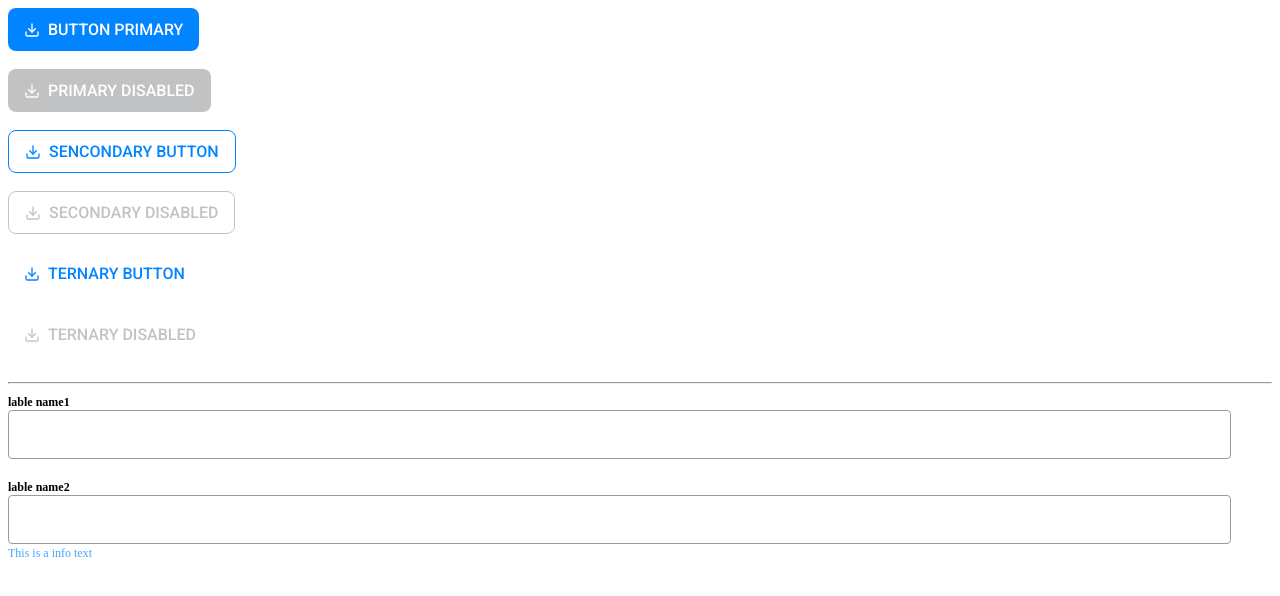
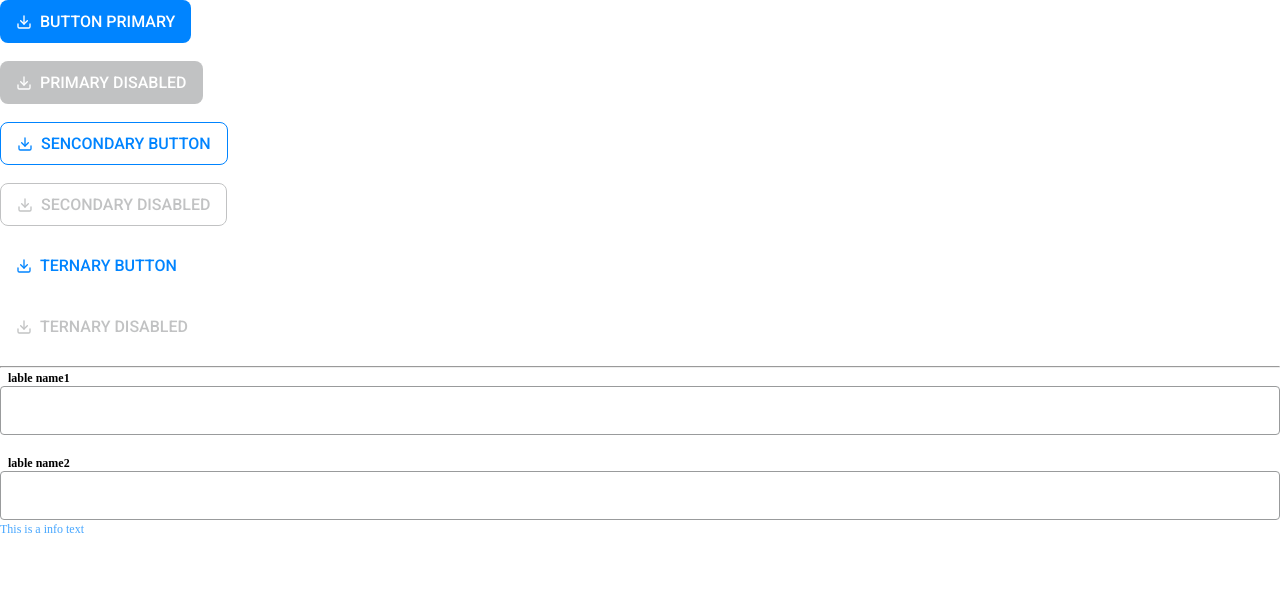
Before and after one commit to Swayangprajna/react-demo, a React (Create React App) app: page / in a window 1280 px wide. Shown: the top 596 px of the page. Built offline with nearby package versions, Linux system fonts and the light colour scheme.

Commit message:
updated files

```diff
--- a/src/App.tsx
+++ b/src/App.tsx
@@ -4,7 +4,7 @@ import Input from "./components/Input";
 function App() {
   const handleClick = () => {};
   return (
-    <>
+    <div className="container">
       <Button type="primary" onClick={handleClick}>
         Button Primary
       </Button>
@@ -42,8 +42,8 @@ function App() {
       <br />
       <br />
 
-      <Input infoText="This is a info text" lable="lable name2" />
-    </>
+      <Input infoMsg="This is a info text" lable="lable name2" />
+    </div>
   );
 }
 
--- a/src/components/Input/Input.tsx
+++ b/src/components/Input/Input.tsx
@@ -7,7 +7,7 @@ const Input = ({
   disabled = false,
   placeholder = "",
   lable,
-  infoText,
+  infoMsg,
 }: Inputprops) => {
   // const className = `input-box input-${variant}`;
   const className = "input-box";
@@ -25,7 +25,7 @@ const Input = ({
         disabled={disabled}
         placeholder={placeholder}
       />
-      {infoText && <p className="info-text">{infoText}</p>}
+      {infoMsg && <p className="info-msg">{infoMsg}</p>}
     </>
   );
 };
--- a/src/components/Input/input.css
+++ b/src/components/Input/input.css
@@ -1,5 +1,11 @@
+* {
+  margin: 0;
+  padding: 0;
+  box-sizing: border-box;
+}
+
 .input-box {
-  width: 95%;
+  width: 100%;
   padding: 16px 10px;
   border-radius: 4px;
   border: 1px solid #999b9c;
@@ -8,11 +14,10 @@
   color: #000000;
   font-size: 12px;
   font-weight: 700;
-  width: 57px;
-  height: 14px;
+  margin-left: 8px;
 }
 
-.info-text {
+.info-msg {
   color: #46a6ff;
   font-size: 12px;
   margin-top: 2px;
--- a/src/components/Input/types.ts
+++ b/src/components/Input/types.ts
@@ -3,5 +3,5 @@ export type Inputprops = {
   disabled?: boolean;
   placeholder?: string;
   lable: string;
-  infoText?: string;
+  infoMsg?: string;
 };
```
